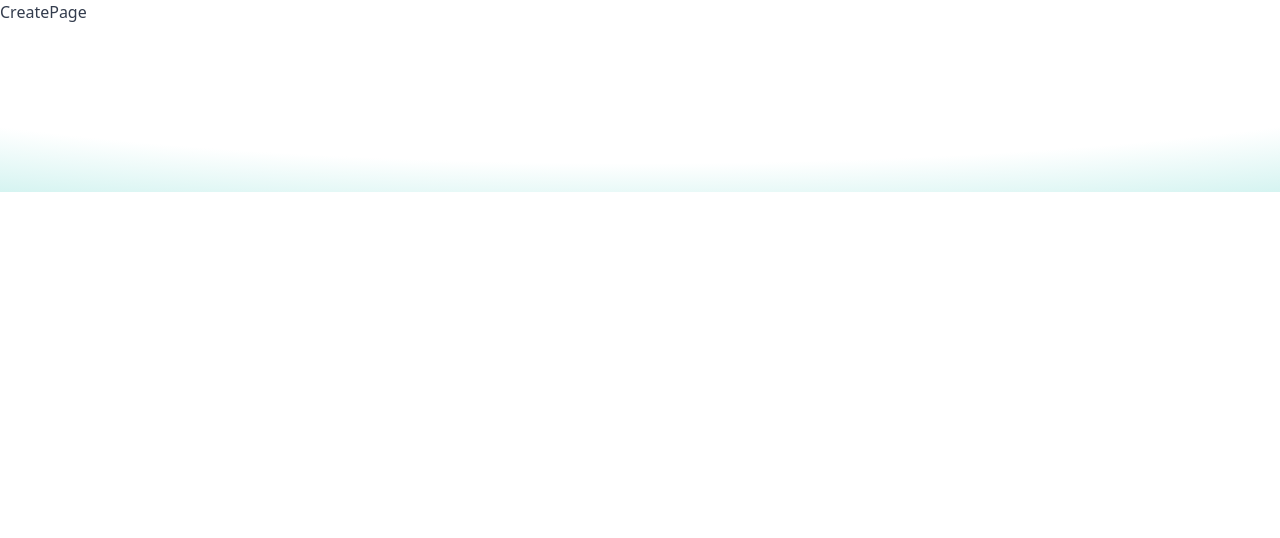
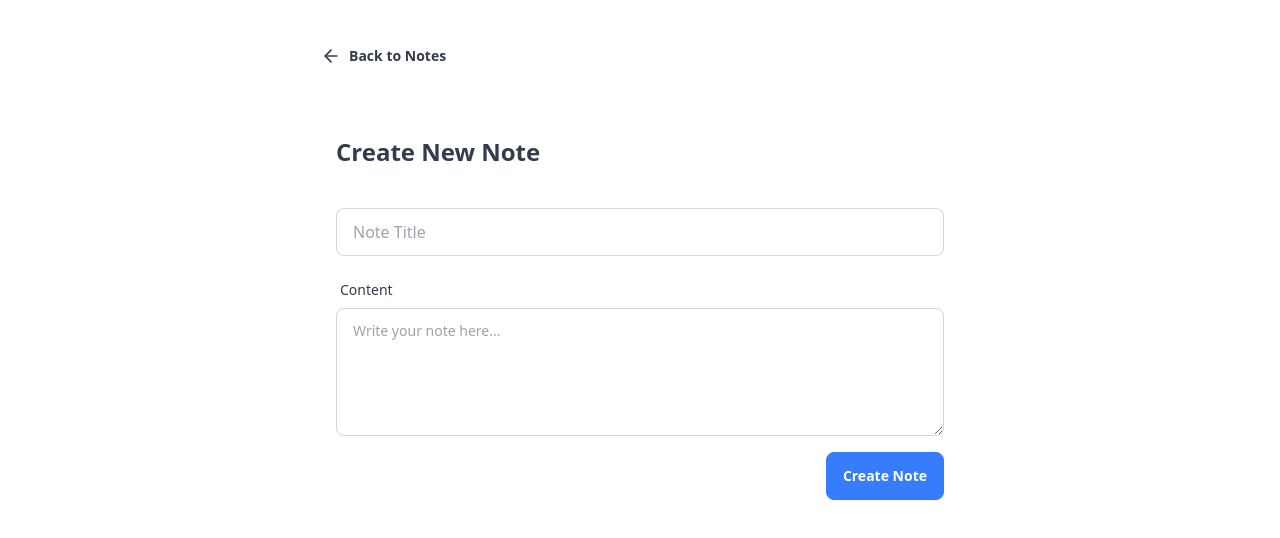
Before and after one commit to TharushaK01/Mern_Thinkboard, a React (Vite) app in the folder frontend/: page /create in a window 1280 px wide. Shown: the top 538 px of the page. Built offline with nearby package versions, Linux system fonts and the light colour scheme.

Commit message:
Create Note Error

```diff
--- a/frontend/src/pages/CreatePage.jsx
+++ b/frontend/src/pages/CreatePage.jsx
@@ -1,8 +1,86 @@
-import React from 'react'
+import axios from 'axios';
+import { ArrowLeftIcon } from 'lucide-react';
+import React from 'react';
+import { useState } from 'react';
+import toast from 'react-hot-toast';
+import { Link, useNavigate } from 'react-router';
 
 const CreatePage = () => {
+  const [title, setTitle] = useState('');
+  const [content, setContent] = useState('');
+  const [loading, setLoading] = useState(false);
+
+  const navigate = useNavigate();
+
+  //async use beacuse of the await in setLoading
+  const handleSubmit = async (e) => {
+    e.preventDefault();
+
+    if (!title.trim() || !content.trim()) {
+      toast.error('All fields are required');
+      return;
+    }
+    setLoading(true);
+    try {
+      await axios.post("http://localhost:5001/api/notes",{
+        title,
+        content
+      })
+      toast.success('Note created successfully!')
+      navigate("/")
+    } catch (error) {
+      console.log("Error creating note:", error);
+      toast.error('Error creating note');
+    }
+    finally{
+      setLoading(false);
+    }
+  }
+
   return (
-    <div>CreatePage</div>
+    <div className='min-h-screen bg-base-100'>
+      <div className='container mx-auto px-4 py-8'>
+        <div className='max-w-2xl mx-auto'>
+          <Link to={"/"} className='btn btn-ghost mb-6'>
+          <ArrowLeftIcon className="size-5"/> Back to Notes </Link>
+          <div className='card bg-base-100'>
+            <div className='card-body'>
+              <h2 className='card-title text-2xl mb-4'> Create New Note</h2>
+              <form onSubmit={handleSubmit}>
+                <div className='form-control mb-4'>
+                  <label className='label'>
+                    <span className='label-text'></span>
+                  </label>
+                  <input
+                    type='text'
+                    placeholder='Note Title'
+                    className='input input-bordered'
+                    value={title}
+                    onChange={(e) => setTitle(e.target.value)}
+                    />
+                </div>
+                <div className='form-control mb-4'>
+                  <label className='label'>
+                    <span className='label-text'>Content</span>
+                  </label>
+                  <textarea
+                    placeholder='Write your note here...'
+                    className='textarea textarea-bordered h-32'
+                    value={content}
+                    onChange={(e) => setTitle(e.target.value)}
+                    />
+                </div>
+                <div className="card-actions justify-end">
+                  <button type='submit' className='btn btn-secondary' disabled={loading}>
+                    {loading ? 'Creating...' : 'Create Note'}
+                  </button>
+                </div>
+              </form>
+            </div>
+          </div>
+        </div>
+      </div>
+    </div>
   )
 }
 
```
